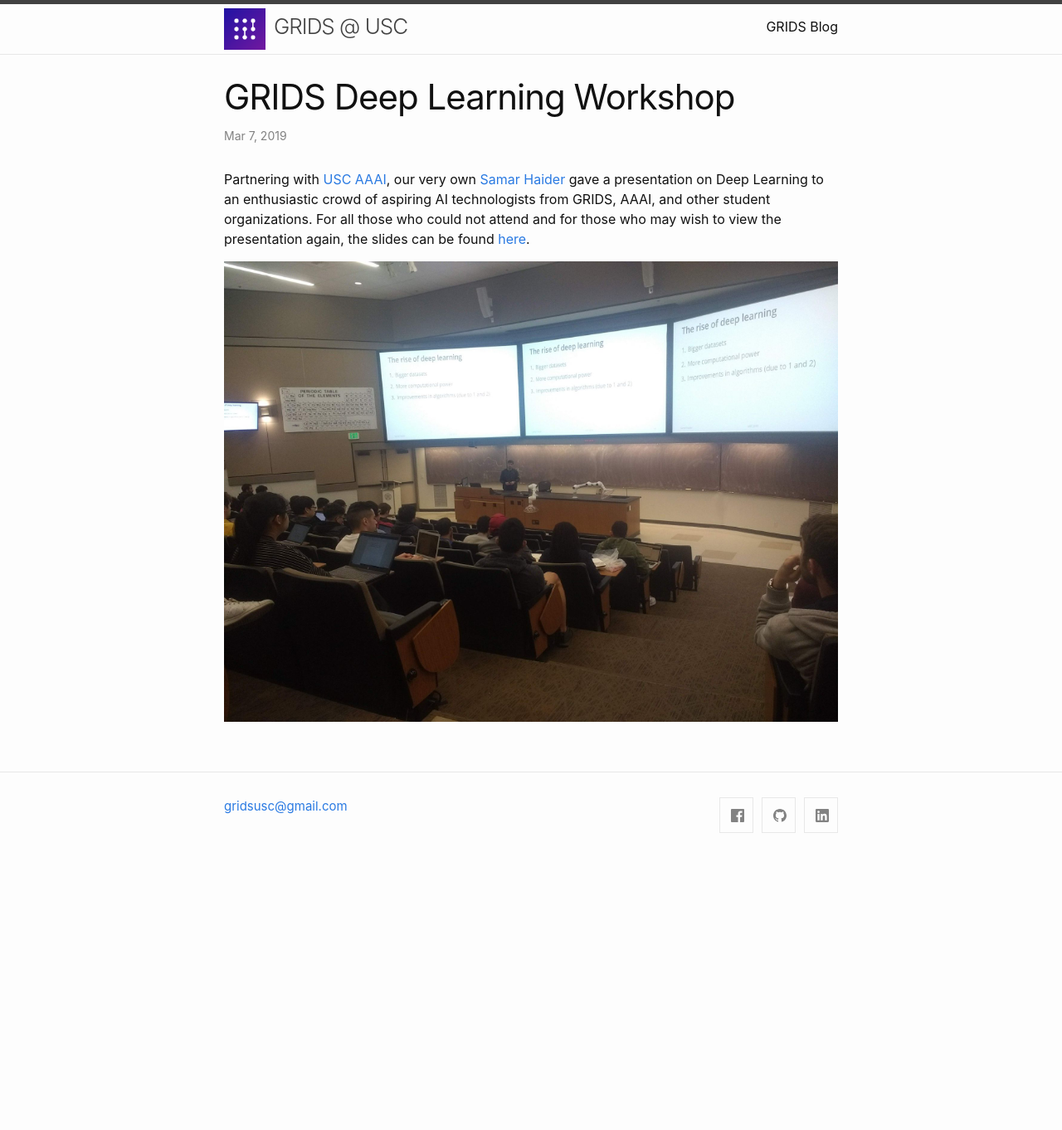
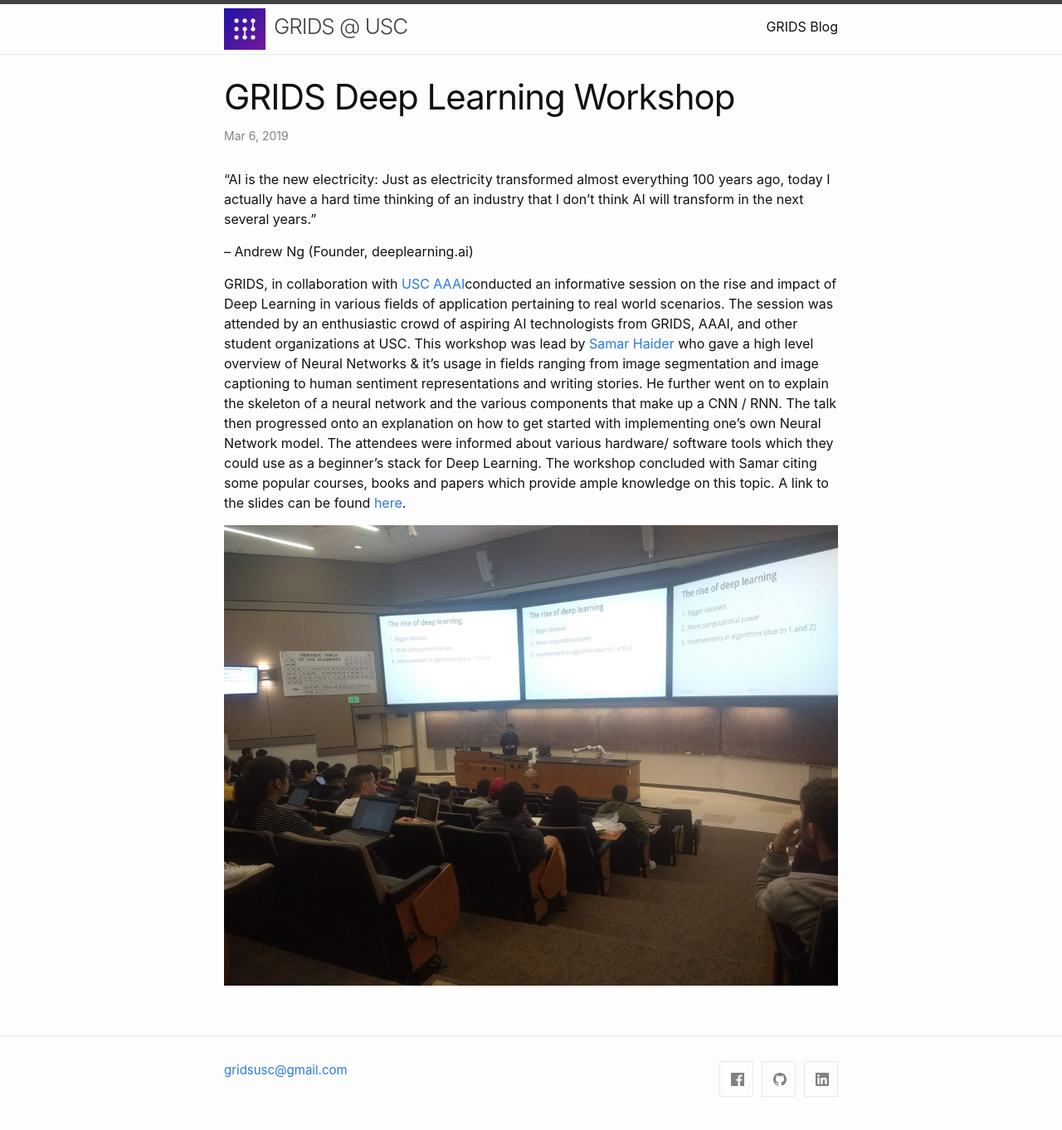
Before and after one commit to mollymagic/gridsusc.github.io, a Jekyll site: the page built from _posts/2019-03-07-grids-deep-learning.md, in a window 1280 px wide. Shown: the whole page at 83% size. Built offline with Jekyll 4.4.1, drawn with Linux system fonts in a browser that asks for light colours; before the commit the page ends 1044 px from its top, so only the background shows below that.

Commit message:
Update 2019-03-07-grids-deep-learning.md

```diff
--- a/_posts/2019-03-07-grids-deep-learning.md
+++ b/_posts/2019-03-07-grids-deep-learning.md
@@ -1,9 +1,19 @@
 ---
 layout: post
 title: "GRIDS Deep Learning Workshop"
-date: 2019-03-07
+date: 2019-03-06
 ---
+“AI is the new electricity: Just as electricity
+transformed almost everything 100 years ago,
+today I actually have a hard time thinking of an
+industry that I don’t think AI will transform in
+the next several years.”
 
-Partnering with [USC AAAI](http://uscaaai.com/), our very own [Samar Haider](https://samarh.github.io) gave a presentation on Deep Learning to an enthusiastic crowd of aspiring AI technologists from GRIDS, AAAI, and other student organizations. For all those who could not attend and for those who may wish to view the presentation again, the slides can be found [here](https://samarh.github.io/dl/).
+– Andrew Ng
+(Founder, deeplearning.ai)
+
+GRIDS, in collaboration with [USC AAAI](http://uscaaai.com/)conducted an informative session on the rise and impact of Deep Learning in various fields of application pertaining to real world scenarios. The session was attended by an enthusiastic crowd of aspiring AI technologists from GRIDS, AAAI, and other student organizations at USC.
+This workshop was lead by [Samar Haider](https://samarh.github.io) who gave a high level overview of Neural Networks & it’s usage in fields ranging from image segmentation and image captioning to human sentiment representations and writing stories. He further went on to explain the skeleton of a neural network and the various components that make up a CNN / RNN. The talk then progressed onto an explanation on how to get started with implementing one’s own Neural Network model. The attendees were informed about various hardware/ software tools which they could use as a beginner’s stack for Deep Learning. The workshop concluded with Samar citing some popular courses, books and papers which provide ample knowledge on this topic.
+A link to the slides can be found [here](https://samarh.github.io/dl/).
 
 ![alt-text](/assets/img/blog/deep_learning_workshop.jpg "GRIDS Deep Learning workshop")
```
